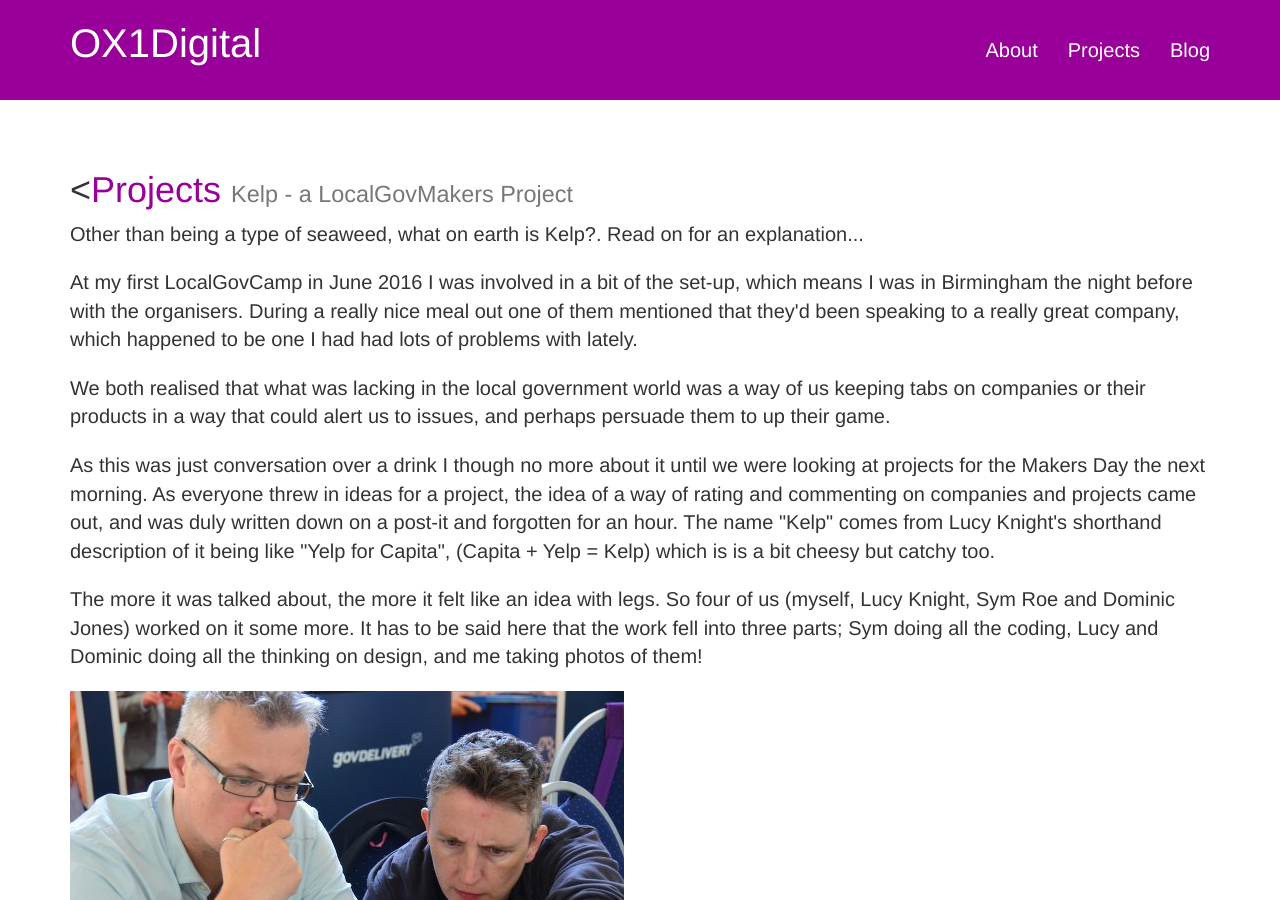
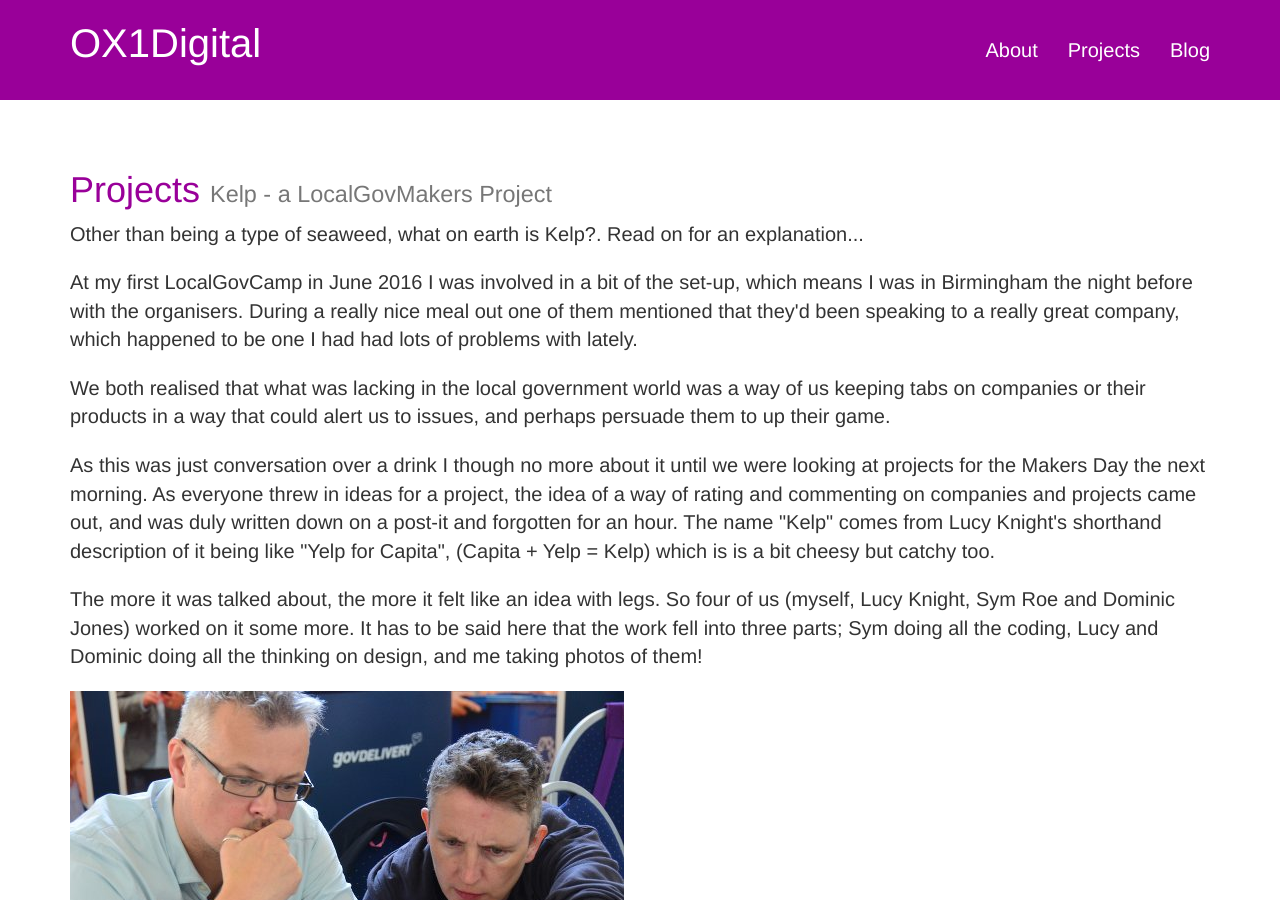
Before and after one commit to electronicdreamplant/electronicdreamplant.github.io, a Jekyll site: the page built from projects/kelp.html, in a window 1280 px wide and 900 px high. Built offline with Jekyll 4.4.1, drawn with Linux system fonts in a browser that asks for light colours; nearby versions of some CDN libraries; library files that are not in the unit come from our copies.

Commit message:
buttons on project pages

```diff
--- a/projects/ga.html
+++ b/projects/ga.html
@@ -4,7 +4,7 @@
 ---
 
 <div class="page-header">
-  <h1><<a href="index.html">Projects </a><small>Google Analytics API and Google Charts</small></h1>
+  <h1><a href="index.html">Projects </a><small>Google Analytics API and Google Charts</small></h1>
  </div>
 
   <p>This is a project currently in use in my organisation. It follows (as ever) some similar experiments by other LocalGovDigital peers</p>
--- a/projects/herokuapp.html
+++ b/projects/herokuapp.html
@@ -28,5 +28,5 @@
 
   <p>For a really good guide to doing this from scratch and seeing some very attractive versions in use in the USA check out the <a href="https://github.com/18F/analytics.usa.gov">analytics.usa.gov project </a>. I like the way these are set out which  means I'll have to revisit my project to get it up to their standard!</p>
 
-  <p><a class="button" href="http://oxcitylive.herokuapp.com">Live Analytics Dashboard</a></p>
+  <p><a  class="btn btn-primary" href="http://oxcitylive.herokuapp.com">Live Analytics Dashboard</a></p>
   <p></p>
--- a/projects/kelp.html
+++ b/projects/kelp.html
@@ -3,7 +3,7 @@
 title: OX1Digital | Projects
 ---
 <div class="page-header">
-  <h1><<a href="index.html">Projects </a><small>Kelp - a LocalGovMakers Project</small></h1>
+  <h1><a href="index.html">Projects </a><small>Kelp - a LocalGovMakers Project</small></h1>
 
   <p>Other than being a type of seaweed, what on earth is Kelp?. Read on for an explanation...</p>
 
@@ -34,5 +34,5 @@
     <div class="caption">The UI designs</div>
   </div>
 
-  <p><a class="button" href="http://localgov-kelp.herokuapp.com">Kelp</a></p>
+  <p><a  class="btn btn-primary" href="http://localgov-kelp.herokuapp.com">Kelp</a></p>
   <p></p>
```
